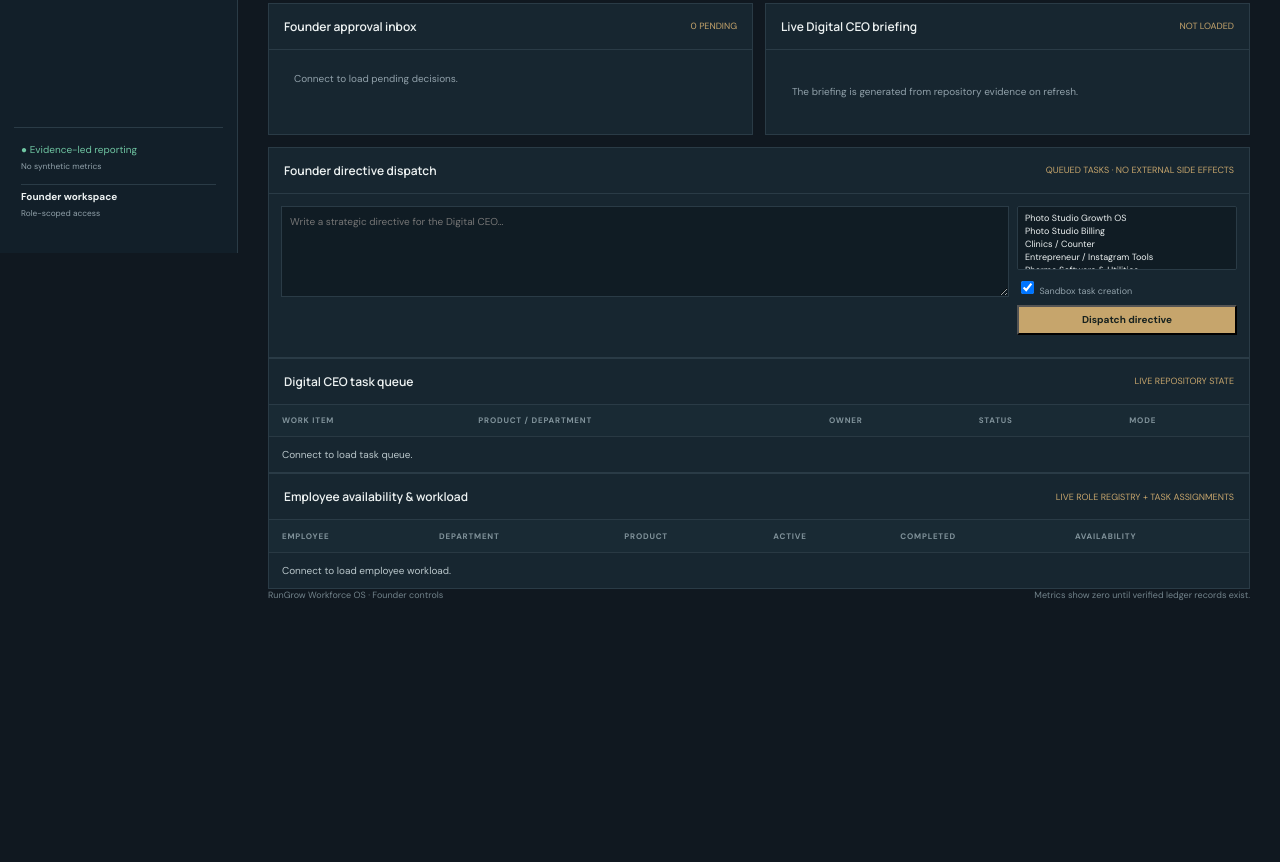
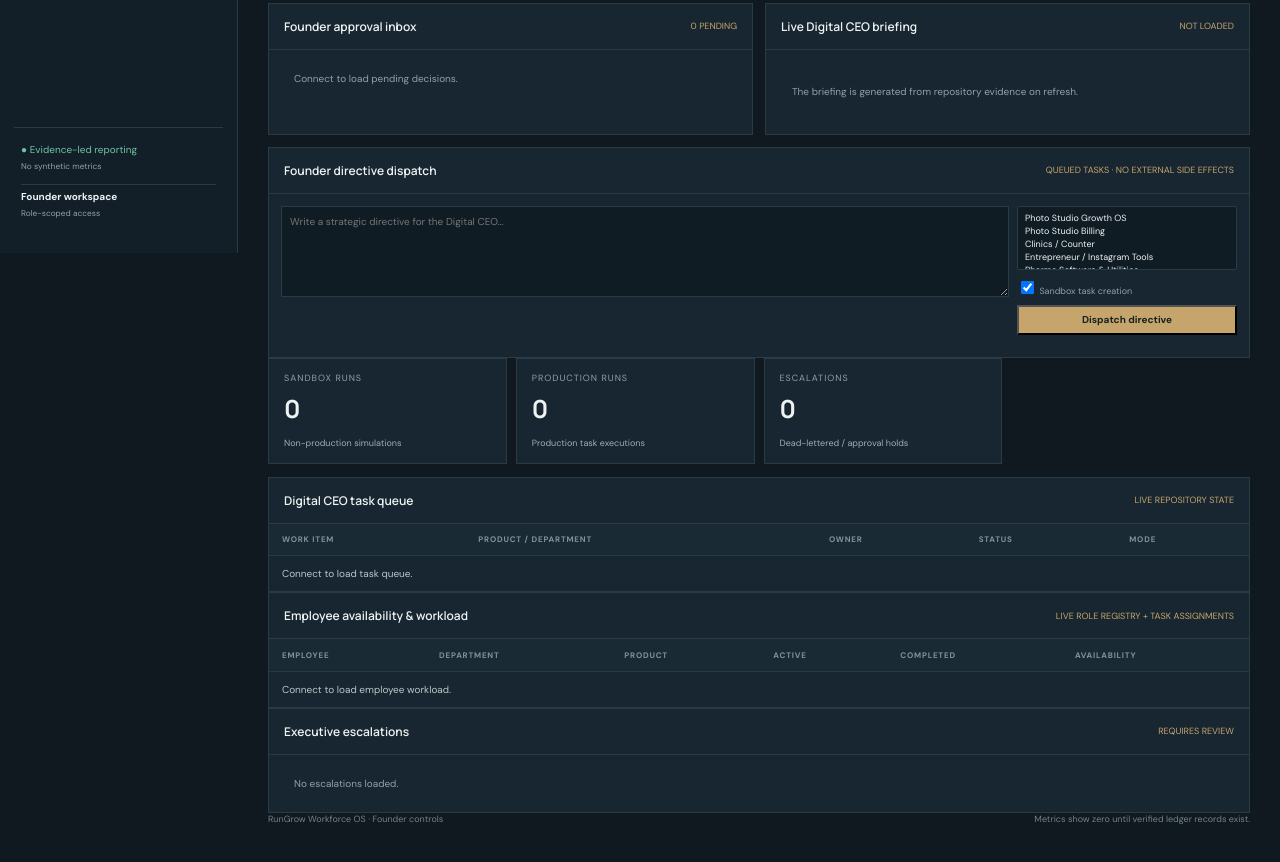
Before and after one commit to madhupadishala/Rungrow.in, a plain HTML site: page workforce/ceo.html in a window 1280 px wide. Shown: the part 547-1409 px from the top of the page. Before the commit the page ends 1187 px from the top, so only its background shows below. Drawn offline with Linux system fonts and the light colour scheme.

Commit message:
feat(workforce-ui): show sandbox production and escalation KPIs

```diff
--- a/workforce/ceo.html
+++ b/workforce/ceo.html
@@ -17,7 +17,9 @@
 <div class="columns ceo-columns"><section class="panel" id="approvals"><div class="panel-title"><b>Founder approval inbox</b><small id="approval-count">0 PENDING</small></div><div id="approval-list" class="approval-list"><p class="empty">Connect to load pending decisions.</p></div></section>
 <section class="panel"><div class="panel-title"><b>Live Digital CEO briefing</b><small id="briefing-time">NOT LOADED</small></div><div class="briefing-body" id="briefing-body"><p class="empty">The briefing is generated from repository evidence on refresh.</p></div></section></div>
 <section class="panel directive-panel"><div class="panel-title"><b>Founder directive dispatch</b><small>QUEUED TASKS · NO EXTERNAL SIDE EFFECTS</small></div><div class="directive-form"><textarea id="directive" rows="2" placeholder="Write a strategic directive for the Digital CEO…"></textarea><select id="directive-products" multiple aria-label="Product scope"><option value="photo-studio-growth-os">Photo Studio Growth OS</option><option value="photo-studio-billing">Photo Studio Billing</option><option value="clinics-counter">Clinics / Counter</option><option value="entrepreneur-instagram-tools">Entrepreneur / Instagram Tools</option><option value="pharma-software-utilities">Pharma Software & Utilities</option><option value="artists-business-tools">Artists' Business Tools</option><option value="growtoys">Growtoys</option></select><label class="sandbox"><input type="checkbox" id="sandbox" checked> Sandbox task creation</label><button class="run" id="dispatch">Dispatch directive</button></div><div id="directive-result" aria-live="polite"></div></section>
+<section class="metrics executive-metrics"><article><small>SANDBOX RUNS</small><b id="sandbox-runs">0</b><span>Non-production simulations</span></article><article><small>PRODUCTION RUNS</small><b id="production-runs">0</b><span>Production task executions</span></article><article><small>ESCALATIONS</small><b id="escalations-count">0</b><span>Dead-lettered / approval holds</span></article></section>
 <section class="panel"><div class="panel-title"><b>Digital CEO task queue</b><small>LIVE REPOSITORY STATE</small></div><div class="table-scroll"><table><thead><tr><th>WORK ITEM</th><th>PRODUCT / DEPARTMENT</th><th>OWNER</th><th>STATUS</th><th>MODE</th></tr></thead><tbody id="task-rows"><tr><td colspan="5">Connect to load task queue.</td></tr></tbody></table></div></section>
 <section class="panel"><div class="panel-title"><b>Employee availability & workload</b><small>LIVE ROLE REGISTRY + TASK ASSIGNMENTS</small></div><div class="table-scroll"><table><thead><tr><th>EMPLOYEE</th><th>DEPARTMENT</th><th>PRODUCT</th><th>ACTIVE</th><th>COMPLETED</th><th>AVAILABILITY</th></tr></thead><tbody id="workload-rows"><tr><td colspan="6">Connect to load employee workload.</td></tr></tbody></table></div></section>
+<section class="panel"><div class="panel-title"><b>Executive escalations</b><small>REQUIRES REVIEW</small></div><div id="escalation-list" class="approval-list"><p class="empty">No escalations loaded.</p></div></section>
 <footer>RunGrow Workforce OS · Founder controls <span>Metrics show zero until verified ledger records exist.</span></footer>
 </section></main></div><script src="/workforce/scripts/ceo.js" defer></script></body></html>
```
